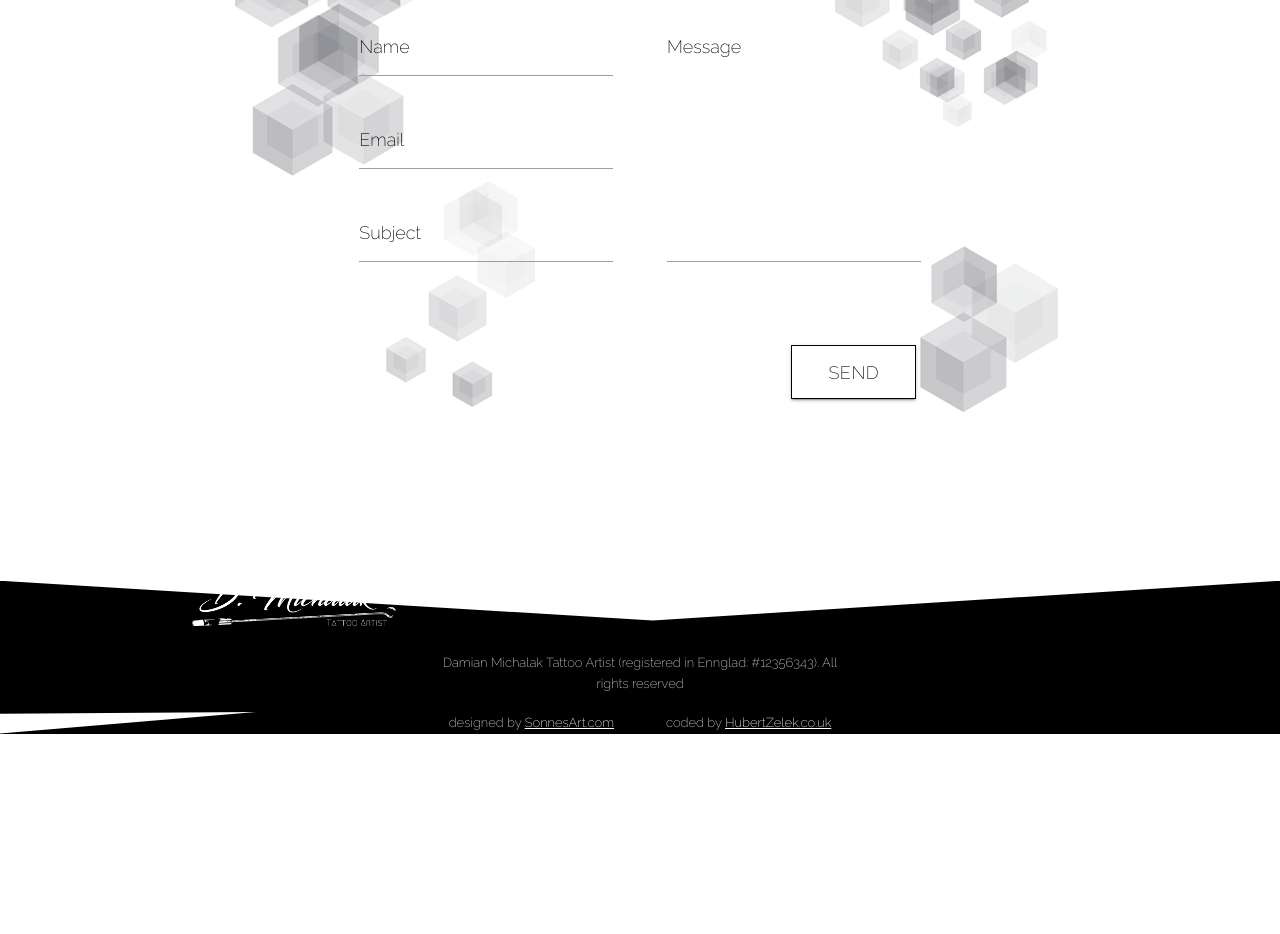
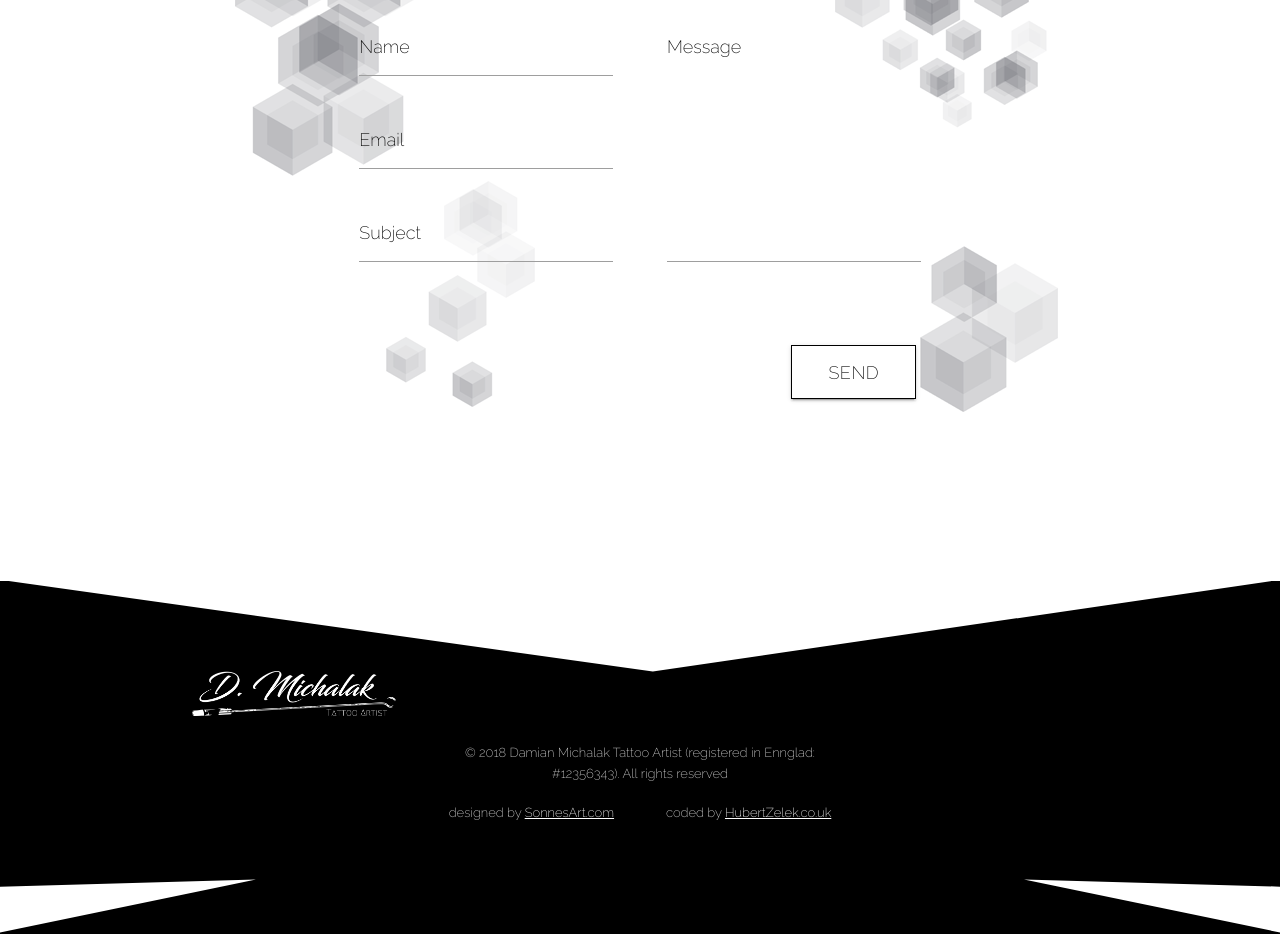
Before and after one commit to tabuz/perpetual-art, a website: page app/index.html in a window 1280 px wide. Shown: the part 5344-6278 px from the top of the page. Before the commit the page ends 6098 px from the top, so only its background shows below. Drawn offline with nearby package versions, Linux system fonts and the light colour scheme.

Commit message:
Work on page footer

```diff
--- a/app/index.html
+++ b/app/index.html
@@ -211,6 +211,7 @@
     <footer class="footer secondary-gb">
         <div class="clip-div one"></div>
         <div class="clip-div two"></div>
+        <div class="clip-div three"></div>
         <div class="container">
             <div class="row">
                 <div class="col s3">
@@ -220,7 +221,7 @@
             <div class="row">
                 <div class="col s6 offset-s3">
                     <div class="col s12 text-align-center margin-bottom">
-                        <p>Damian Michalak Tattoo Artist (registered in Ennglad: #12356343). All rights reserved</p>
+                        <p>© 2018 Damian Michalak Tattoo Artist (registered in Ennglad: #12356343). All rights reserved</p>
                     </div>
                     <div class="col l6 m6 s12 text-align-center">
                         designed by <a href="#"><u>SonnesArt.com</u></a>
--- a/src/scss/partials/_footer.scss
+++ b/src/scss/partials/_footer.scss
@@ -1,10 +1,11 @@
 .footer {
+	padding: 5rem 0;
 	position: relative;
 
 	.clip-div {
 		background-color: white;
 		position: absolute;
-		top: 0;
+		top: -1px;
 		left: 0;
 		width: 100%;
 		height: 100%;
@@ -14,7 +15,11 @@
 		}
 
 		&.two {
-			clip-path: polygon(20% 86%, 0 100%, 0 87%);
+			clip-path: polygon(20% 85%, 0 100%, 0 87%);
+		}
+
+		&.three {
+			clip-path: polygon(80% 85%, 100% 100%, 100% 87%);
 		}
 	}
 }
```
Also changed, not shown: app/assets/css/style.css, app/assets/css/style.min.css.
